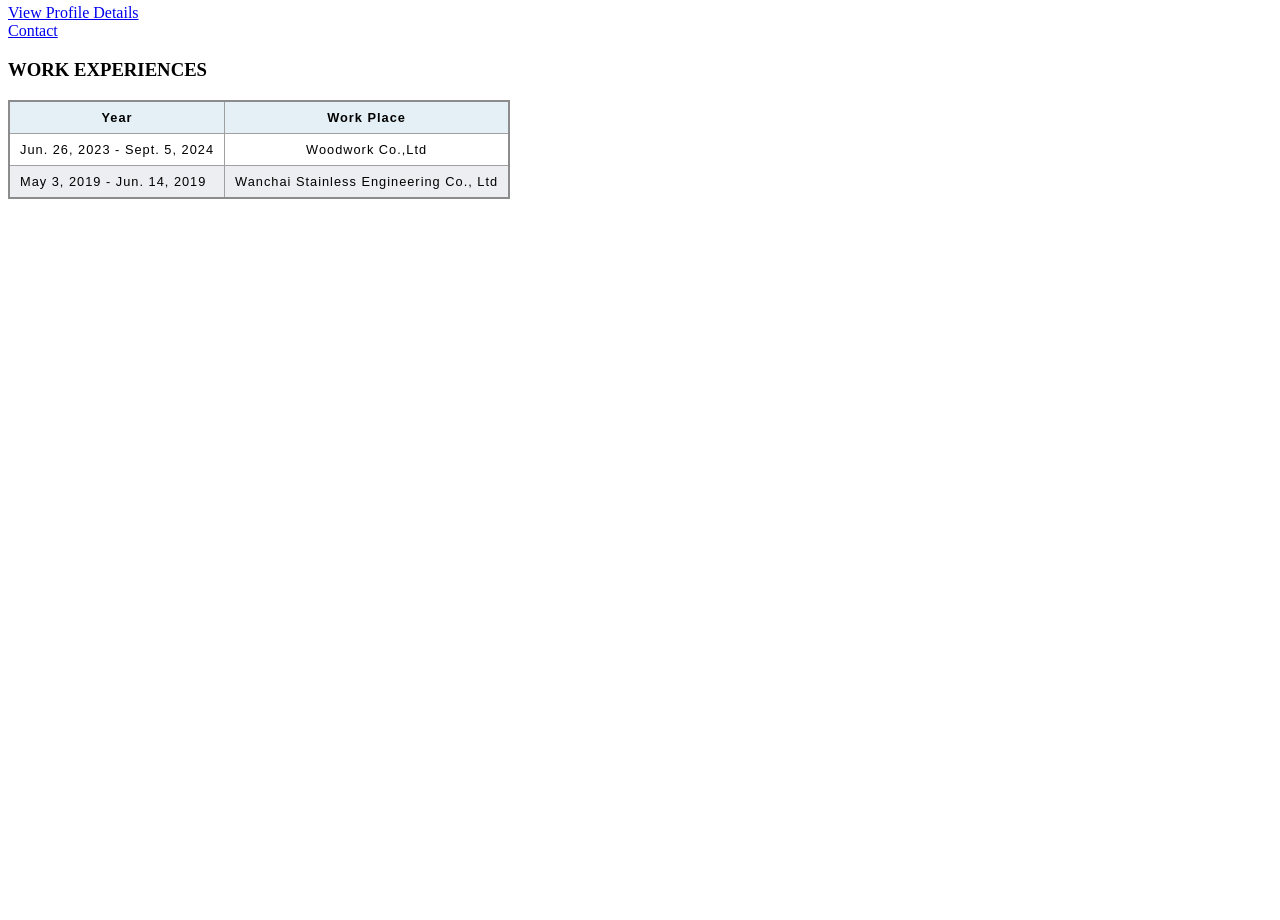
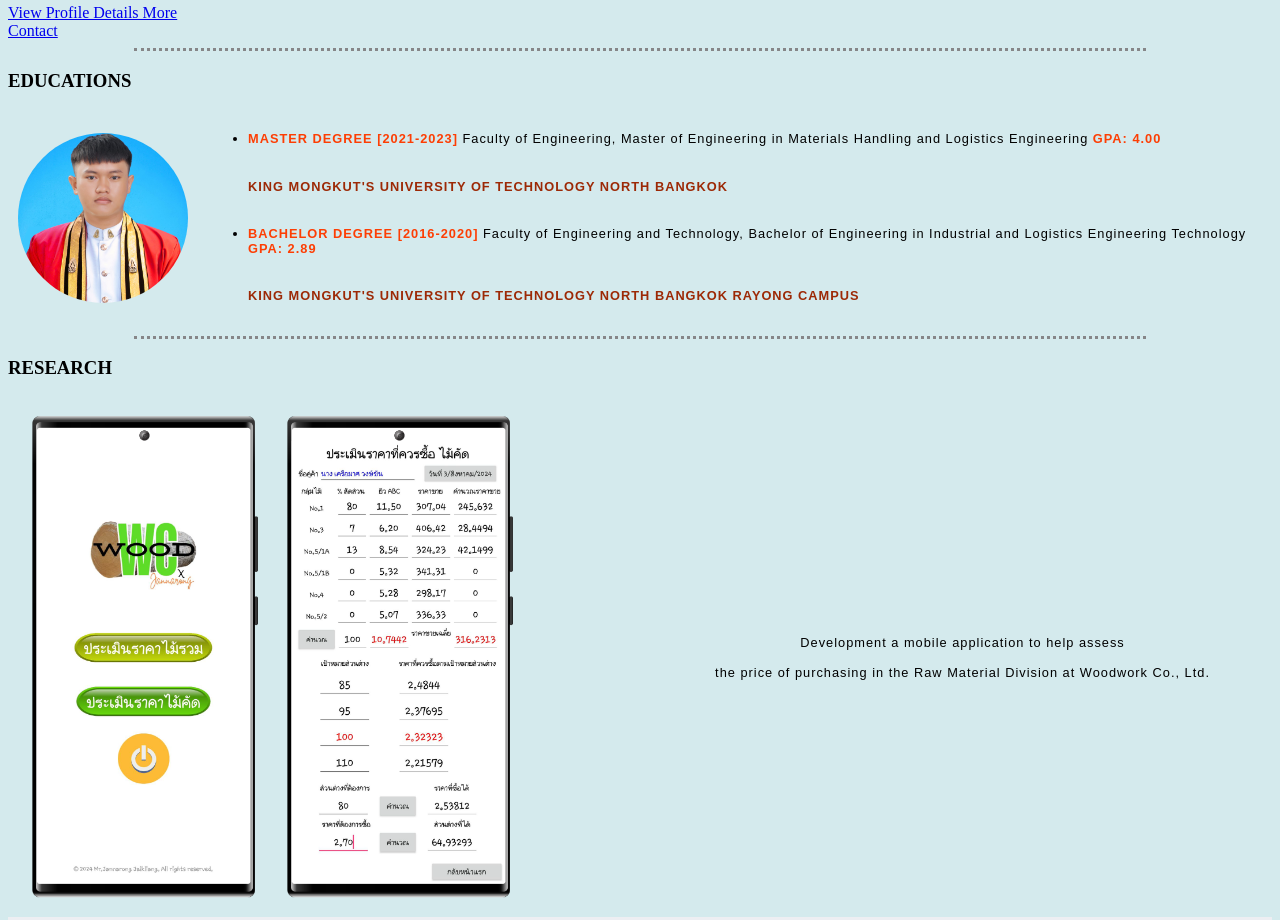
Before and after one commit to 17Jane/JaneNarongProfile, a plain HTML site: page index.html in a window 1280 px wide. Shown: the part 436-1356 px from the top of the page. Before the commit the page ends 800 px from the top, so only its background shows below. Drawn offline with Linux system fonts and the light colour scheme.

Commit message:
อัปเดตหน้าโปรไฟล์

```diff
--- a/index.html
+++ b/index.html
@@ -5,15 +5,70 @@
     <meta name="viewport" content="width=device-width, initial-scale=1.0">
     <title>JaneNarong Profile</title>
     <link rel="stylesheet" href="styles.css">
+
 </head>
 <body>
     <img src="profile.jpg" alt="" style="width: 49%; height: auto;">
     <img src="profile2.jpg" alt="" style="width: 49%; height: auto;">
     <h1>Jannarong Jaikliang</h1>
-    <a href = "https://sites.google.com/view/profilejanenarong/home"> View Profile Details </a>
-    <br>
+    <a href = "https://sites.google.com/view/profilejanenarong/home"> View Profile Details More </a><br>
     <a href="contact.html">Contact</a>
+    <hr>
+    <h3>EDUCATIONS</h3>
 
+    <table>
+        <tr>
+            <td>
+                <img src="master degree.jpg" alt="" class="master-degree width-full border color-bg-default">
+            </td>
+            <td>
+                <ul>
+                <li><strong>MASTER DEGREE [2021-2023]</strong> Faculty of Engineering, Master of
+                        Engineering in Materials Handling and Logistics Engineering <strong>GPA: 4.00</strong></li><br>
+                        <h4>KING MONGKUT'S UNIVERSITY OF TECHNOLOGY NORTH BANGKOK</h4><br>
+                <li><strong>BACHELOR DEGREE [2016-2020]</strong> Faculty of Engineering and Technology, Bachelor of
+                        Engineering in Industrial and Logistics Engineering Technology <strong>GPA: 2.89</strong></li><br>
+                        <h4>KING MONGKUT'S UNIVERSITY OF TECHNOLOGY NORTH BANGKOK RAYONG CAMPUS</h4>
+                </ul>
+            </td>
+        </tr>
+    </table>
+    <hr>
+
+    <h3>RESEARCH</h3>
+    <table>
+        <tr>
+            <td>
+            <img src="appwcwood1.jpg" alt="" style="width: auto; height: 500px;">
+            <img src="appwcwood2.jpg" alt="" style="width: auto; height: 500px;">
+            </td>
+            <td>Development a mobile application to help assess<br><br>
+                the price of purchasing in the Raw Material Division at Woodwork Co., Ltd.</td>
+        </tr>
+        <tr>
+            <td style="text-align: center;"><strong>Thesis of Master Degree</strong><br><br>
+                A Mobile Application Development with MIT App Inventorfor<br><br>
+                an Efficiency Improvement of Receiving, Order Picking,<br><br>
+                and Put Away Processes in the Inventory Spare Parts Case Study
+            </td>
+            <td>
+                <img src="checkstore1.jpg" alt="" style="width: auto; height: 500px;">
+                <img src="checkstore2.jpg" alt="" style="width: auto; height: 500px;">
+                <img src="checkstore3.jpg" alt="" style="width: auto; height: 500px;">
+            </td>
+        </tr>
+        <tr>
+            <td>
+                <img src="mapbaseddata.jpg" alt="" style="width: auto; height: 350px;">
+            </td>
+            <td><strong>Research of Bachelor Degree</strong><br><br>
+                Map Based Data Visualization, A Case Study spatial data<br><br>
+                in the epidemic of Dengue fever using Power BI program.<br><br>
+            </td>
+        </tr>
+    </table>
+
+   <hr>
     <h3>WORK EXPERIENCES</h3>
     <!--<ul>
         <li>Jun. 26, 2023 - Sept. 5, 2024 Woodwork Co.,Ltd</li>
--- a/styles.css
+++ b/styles.css
@@ -1,6 +1,38 @@
+.master-degree {
+  width: 170px ;
+  height: 170px ;
+  border-radius: 50% !important ;
+}
+
+li {
+  text-align: left;
+}
+
+strong {
+  color:#fd3e04;
+}
+
+h4 {
+  text-align: left;
+  color: #9c2906;
+}
+
+body {
+  background-color: rgb(212, 234, 237);
+}
+
+hr {
+  /*background-color: blue;*/
+  width: 80%;
+  /*height: 2px;*/
+  border-style: dotted none none;
+  border-color: rgb(134, 134, 136);
+  border-width: 3px;
+}
+
 table {
     border-collapse: collapse;
-    border: 2px solid rgb(140 140 140);
+    /*border: 2px solid rgb(140 140 140);*/
     font-family: sans-serif;
     font-size: 0.8rem;
     letter-spacing: 1px;
@@ -19,7 +51,7 @@ table {
 
   th,
   td {
-    border: 1px solid rgb(160 160 160);
+    /*border: 1px solid rgb(160 160 160);*/
     padding: 8px 10px;
   }
 
```
Also changed, not shown: contact.html (+1 -0 lines), appwcwood1.jpg (added), appwcwood2.jpg (added), checkstore1.jpg (added), checkstore2.jpg (added), checkstore3.jpg (added), mapbaseddata.jpg (added), master degree.jpg (added).
